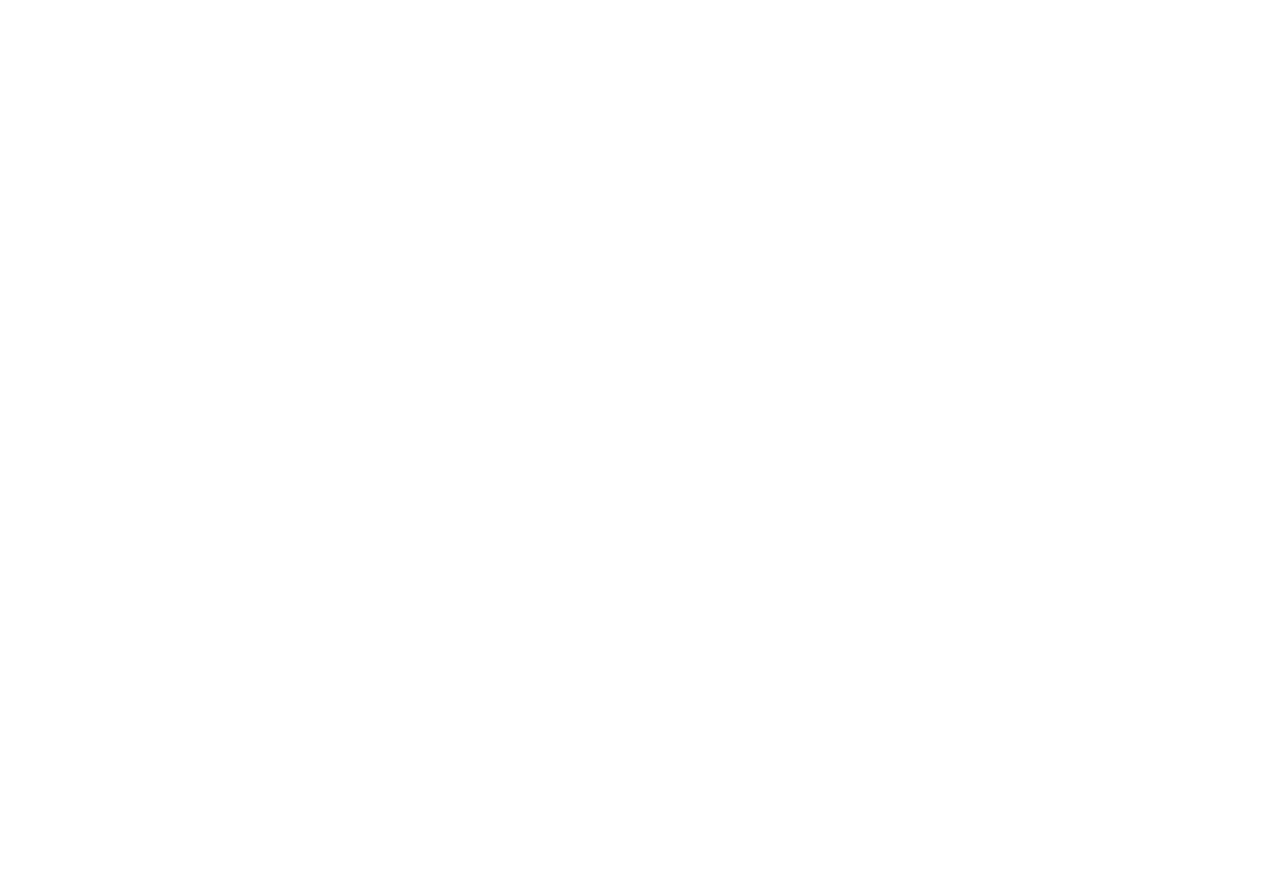
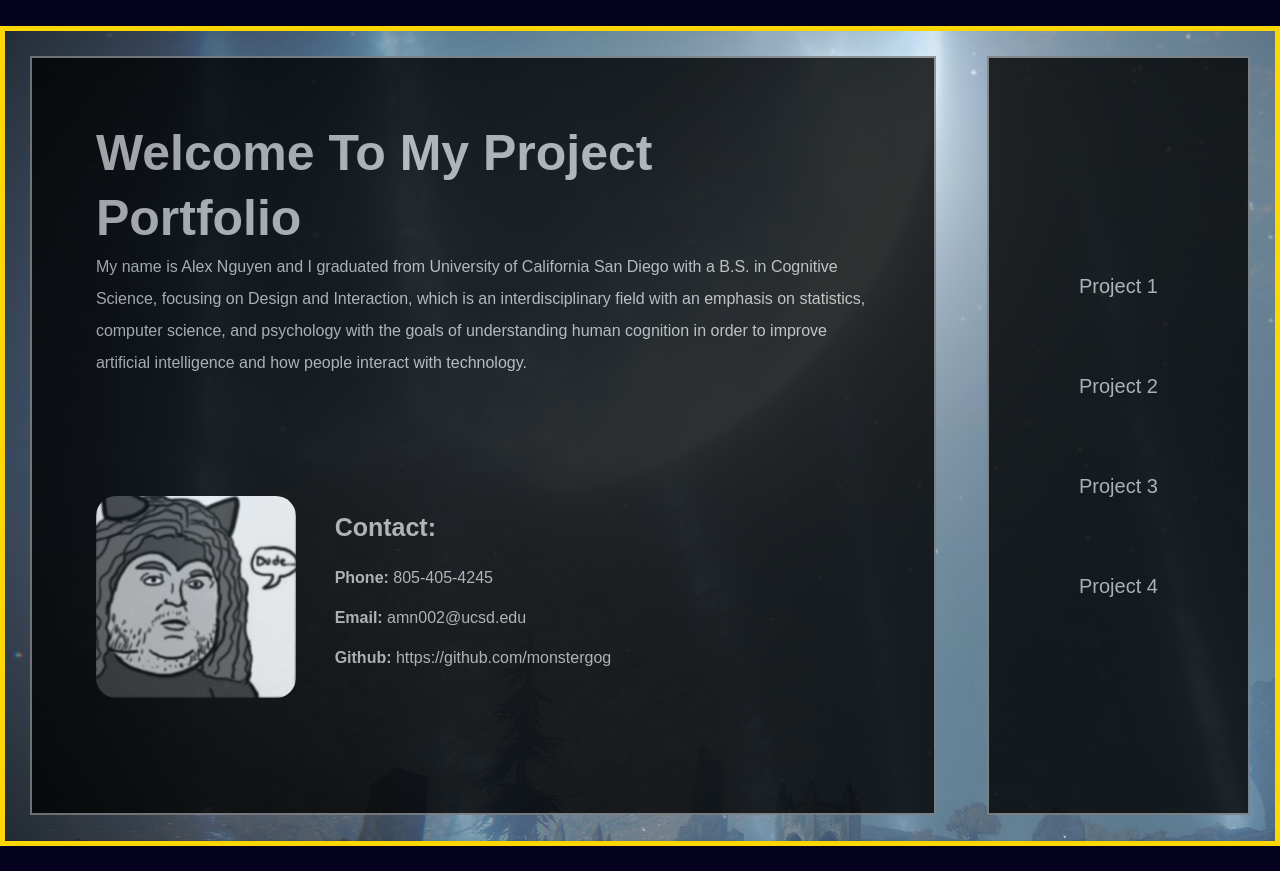
Before and after one commit to monstergog/AlexNguyenPortfolio, a plain HTML site: page index.html in a window 1280 px wide. Before the commit the page ends 800 px from the top, so only its background shows below. Drawn offline with Linux system fonts and the light colour scheme.

Commit message:
Added intro, nav, contact, img

```diff
--- /dev/null
+++ b/assets/css/reset.css
@@ -0,0 +1,29 @@
+* {
+  margin: 0;
+  padding: 0;
+  box-sizing: border-box;
+}
+
+html {
+  height: 100%;
+}
+
+body {
+  min-height: 100%;
+  line-height: 1;
+  font-family: sans-serif;
+}
+
+h1, h2, h3, h4, h5, h6 {
+  font-size: 100%;
+}
+
+input, select, option, optgroup, textarea, button,
+pre, code {
+  font-size: 100%;
+  font-family: inherit;
+}
+
+ol, ul {
+  list-style: none;
+}
--- a/assets/css/style.css
+++ b/assets/css/style.css
@@ -0,0 +1,79 @@
+body {
+  display: flex;
+  flex-direction: column;
+  line-height: 1.3;
+  background-color: #050220;
+  color: #bababa;
+}
+
+main.background {
+  margin-top: 2%;
+  margin-bottom: 2%;
+  height: 820px;
+  width: 100%;
+  background-size: auto auto;
+  background-repeat: no-repeat;
+  background-position: left;
+  background-image: url("../images/NightLandscape.jpg");
+  border: 5px solid gold;
+  display: flex;
+  flex-wrap: wrap;
+}
+
+.transparent {
+  margin: 2%;
+  background-color: black;
+  border: 2px solid grey;
+  opacity: 0.8;
+}
+
+aside {
+  flex: 3;
+  padding: 5%;
+}
+
+aside h2 {
+  font-size: 50px;
+}
+
+aside p {
+  line-height: 2;
+}
+
+aside section {
+  display: flex;
+  margin-top: 15%;
+}
+
+aside img {
+  width: 200px;
+  border-radius: 10%;
+}
+
+aside ul {
+  margin-left: 5%;
+  line-height: 2.5;
+}
+
+aside h3 {
+  font-size: 25px;
+}
+
+aside li {
+  font-weight: bold;
+}
+
+a {
+  font-weight: 100;
+  color: #bababa;
+  text-decoration: none;
+}
+
+nav {
+  flex: 1;
+  line-height: 5;
+  font-size: 20px;
+  display: flex;
+  justify-content: center;
+  align-items: center;
+}
--- a/index.html
+++ b/index.html
@@ -4,10 +4,41 @@
 <head>
     <meta charset="UTF-8">
     <meta name="viewport" content="width=device-width, initial-scale=1.0">
+    <link rel="stylesheet" type="text/css" href="./assets/css/reset.css" />
+    <link rel="stylesheet" type="text/css" href="./assets/css/style.css" />
     <title>Portfolio: Alex Nguyen</title>
 </head>
 
 <body>
+    <main class="background">
+        <aside class="transparent">
+            <h2>Welcome To My Project Portfolio</h2>
+            <p>
+                My name is Alex Nguyen and I graduated from University of California San Diego with a B.S. in Cognitive Science,
+                focusing on Design and Interaction, which is an interdisciplinary field with an emphasis on statistics, computer
+                science, and psychology with the goals of understanding human cognition in order to improve artificial intelligence
+                and how people interact with technology.
+            </p>
+
+            <section>
+                <img src="./assets/images/Avatar.png" alt="SelfPhoto">
+                <ul>
+                    <h3>Contact:</h3>
+                    <li>Phone: <a href="#">805-405-4245</a></li>
+                    <li>Email: <a href="#">amn002@ucsd.edu</a></li>
+                    <li>Github: <a href="https://github.com/monstergog">https://github.com/monstergog</a></li>
+                </ul>
+            </section>
+        </aside>
+        <nav class="transparent">
+            <ul>
+                <li><a href="#">Project 1</a></li>
+                <li><a href="#">Project 2</a></li>
+                <li><a href="#">Project 3</a></li>
+                <li><a href="#">Project 4</a></li>
+            </ul>
+        </nav>
+    </main>
 
 </body>
 </html>
```
Also changed, not shown: assets/images/Avatar.png (added), assets/images/NightLandscape.jpg (added), 1 other file.
